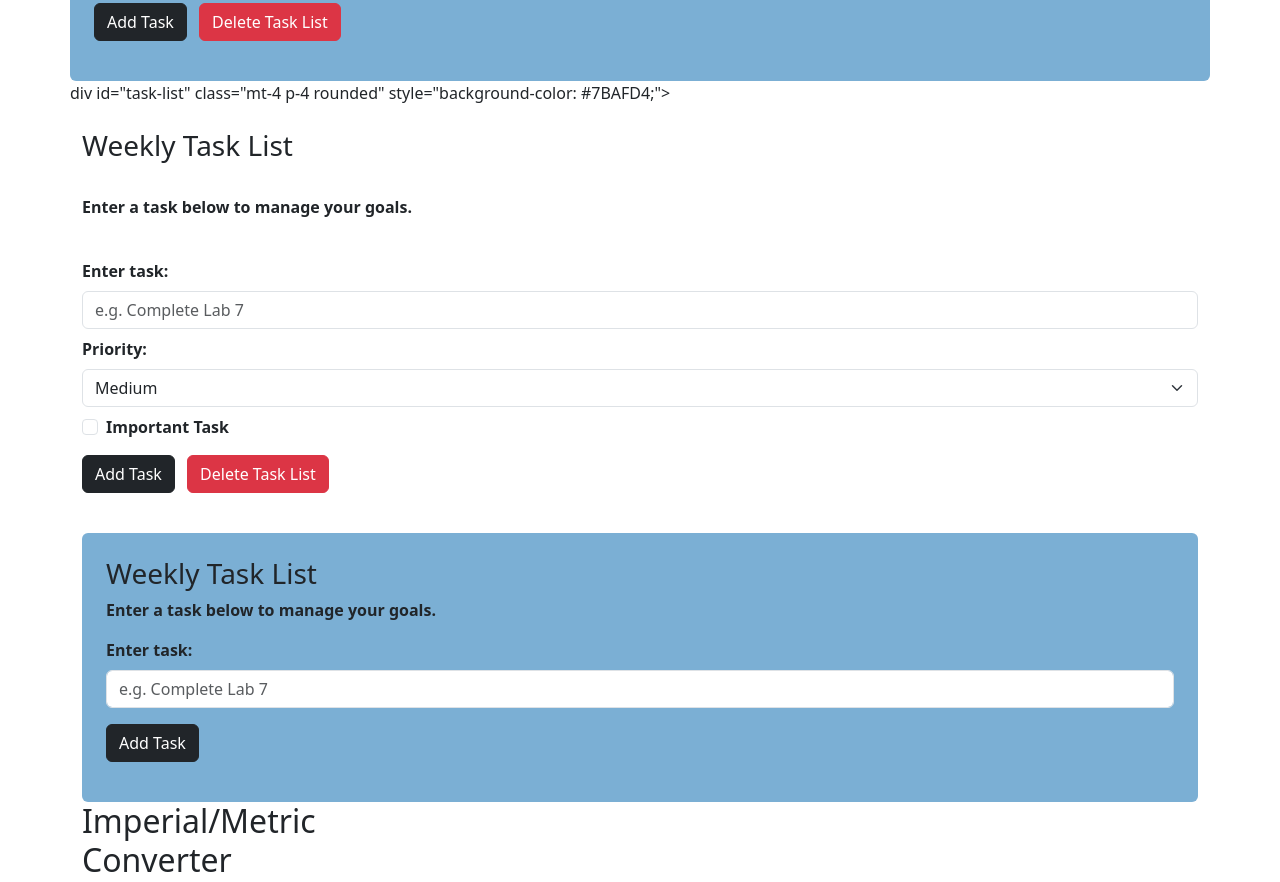
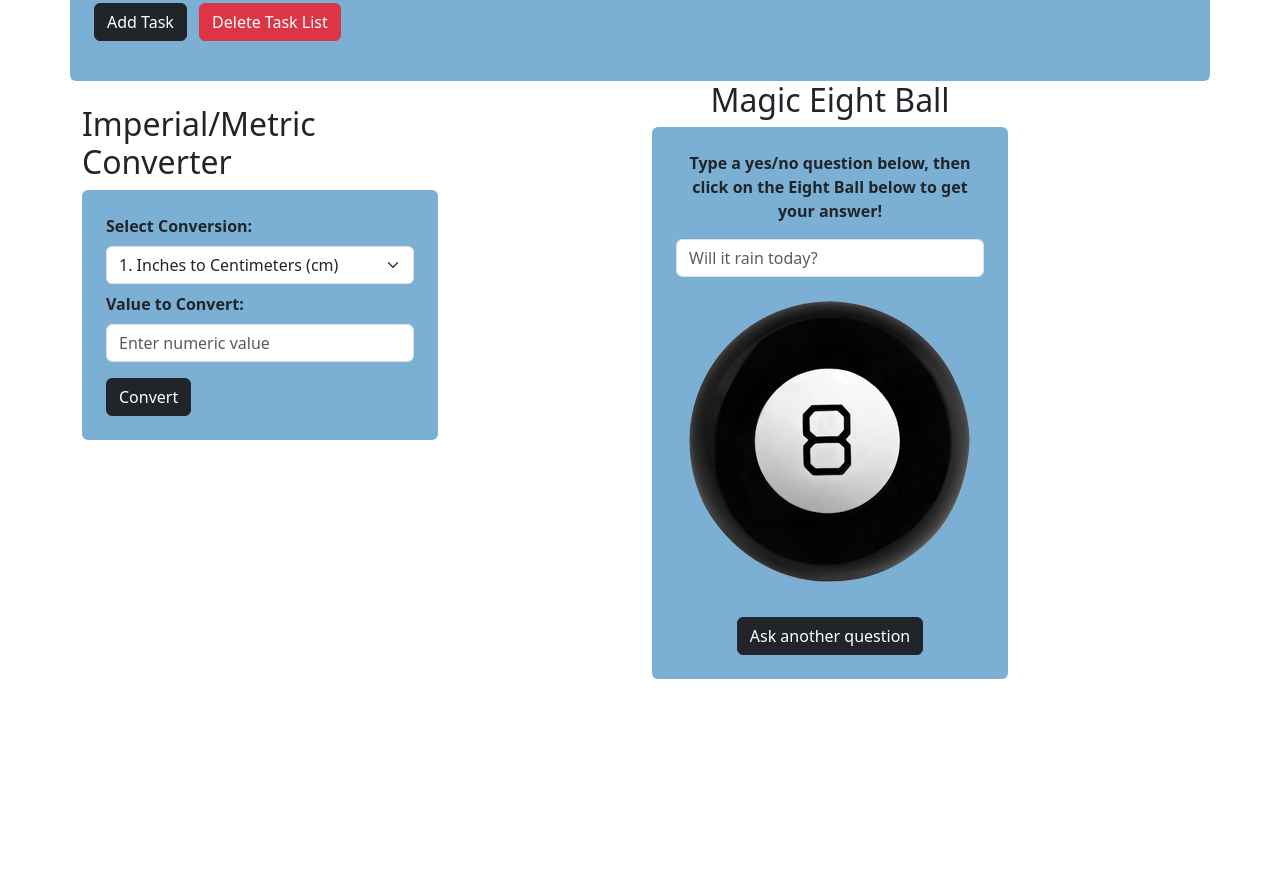
Before and after one commit to jwroberts1/interactive-dashboard, a plain HTML site: page index.html in a window 1280 px wide. Shown: the part 857-1739 px from the top of the page. After the commit the page ends 1576 px from the top, so only its background shows below. Drawn offline with nearby package versions, Linux system fonts and the light colour scheme.

Commit message:
Fixed formatting errors from merge

```diff
--- a/index.html
+++ b/index.html
@@ -84,51 +84,6 @@
           </form>
         </div>
 
-        div id="task-list" class="mt-4 p-4 rounded" style="background-color: #7BAFD4;">
-          <h3>Weekly Task List</h3>
-          <p style="font-weight: bold;">Enter a task below to manage your goals.</p>
-
-          <form id="add-task-form" class="mb-3">
-            <!-- Task Name Input -->
-            <div class="mb-2">
-              <label for="task-name" class="form-label" style="font-weight: bold;">Enter task:</label>
-              <input type="text" class="form-control" id="task-name" placeholder="e.g. Complete Lab 7">
-            </div>
-
-            <!-- Task Priority Dropdown -->
-            <div class="mb-2">
-              <label for="task-priority" class="form-label" style="font-weight: bold;">Priority:</label>
-              <select class="form-select" id="task-priority">
-                <option value="Low">Low</option>
-                <option value="Medium" selected>Medium</option>
-                <option value="High">High</option>
-              </select>
-            </div>
-
-            <!-- Important Checkbox -->
-            <div class="mb-2 form-check">
-              <input type="checkbox" class="form-check-input" id="task-important">
-              <label class="form-check-label" for="task-important" style="font-weight: bold;">Important Task</label>
-            </div>
-
-            <!-- Action Buttons -->
-            <button type="button" class="btn btn-dark mt-2" id="add-task">Add Task</button>
-            <button type="button" class="btn btn-danger mt-2 ms-2" id="delete-list">Delete Task List</button>
-          </form>
-        </div>
-
-        <div id="task-list" class="mt-4 p-4 rounded" style="background-color: #7BAFD4;">
-            <h3>Weekly Task List</h3>
-            <p style="font-weight: bold;">Enter a task below to manage your goals.</p>
-            <form id="add-task-form" class="mb-3">
-              <div class="mb-2">
-                <label for="task-name" class="form-label" style="font-weight: bold;">Enter task:</label>
-                <input type="text" class="form-control" id="task-name" placeholder="e.g. Complete Lab 7">
-              </div>
-              <button type="button" class="btn btn-dark mt-2" id="add-task">Add Task</button>
-            </form>
-          </div>
-
         <!-- Metric Converter Section -->
         <div class="col-12 col-md-6 col-lg-4" id="metric-converter">
           <h2>Imperial/Metric Converter</h2>
```
